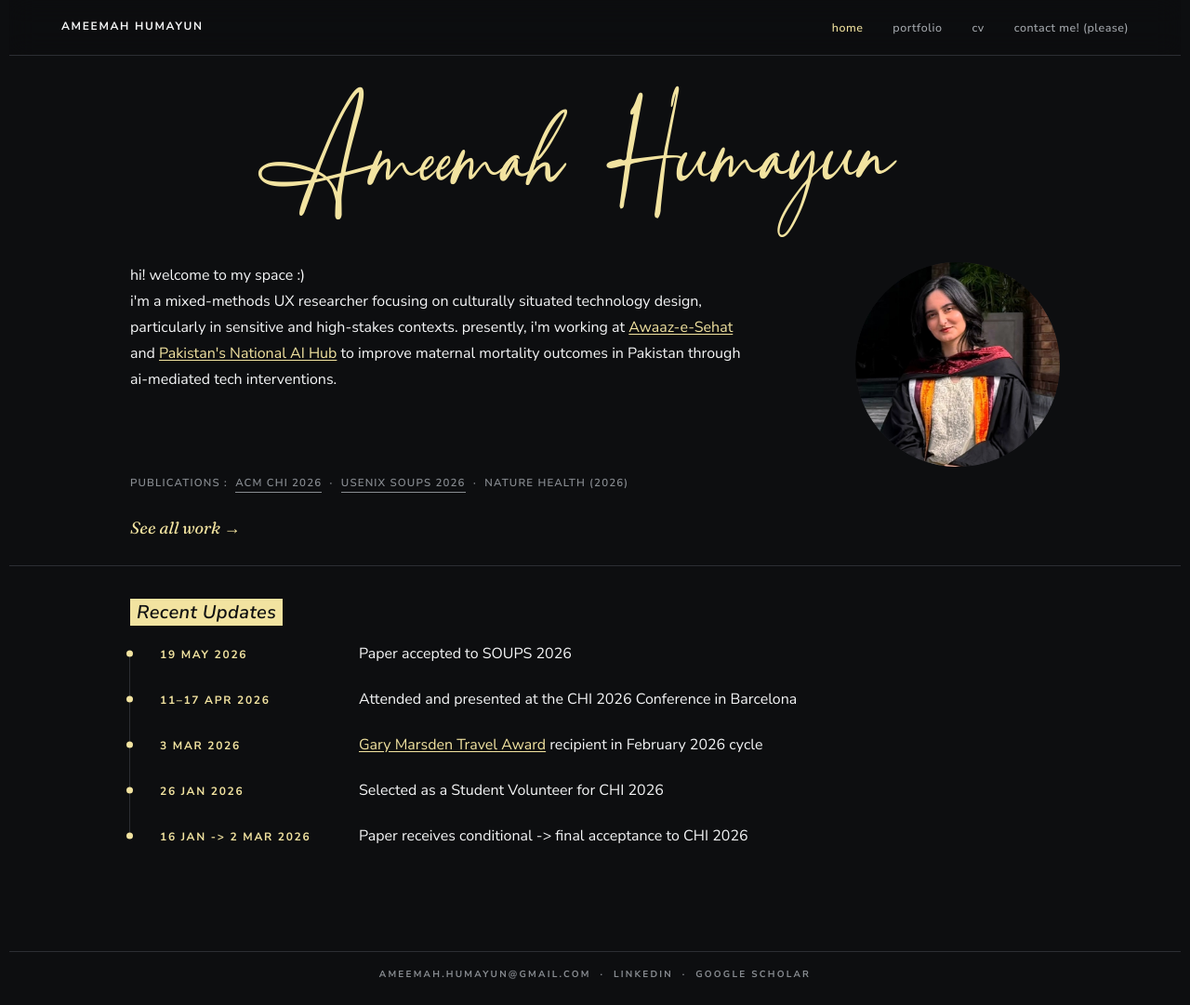
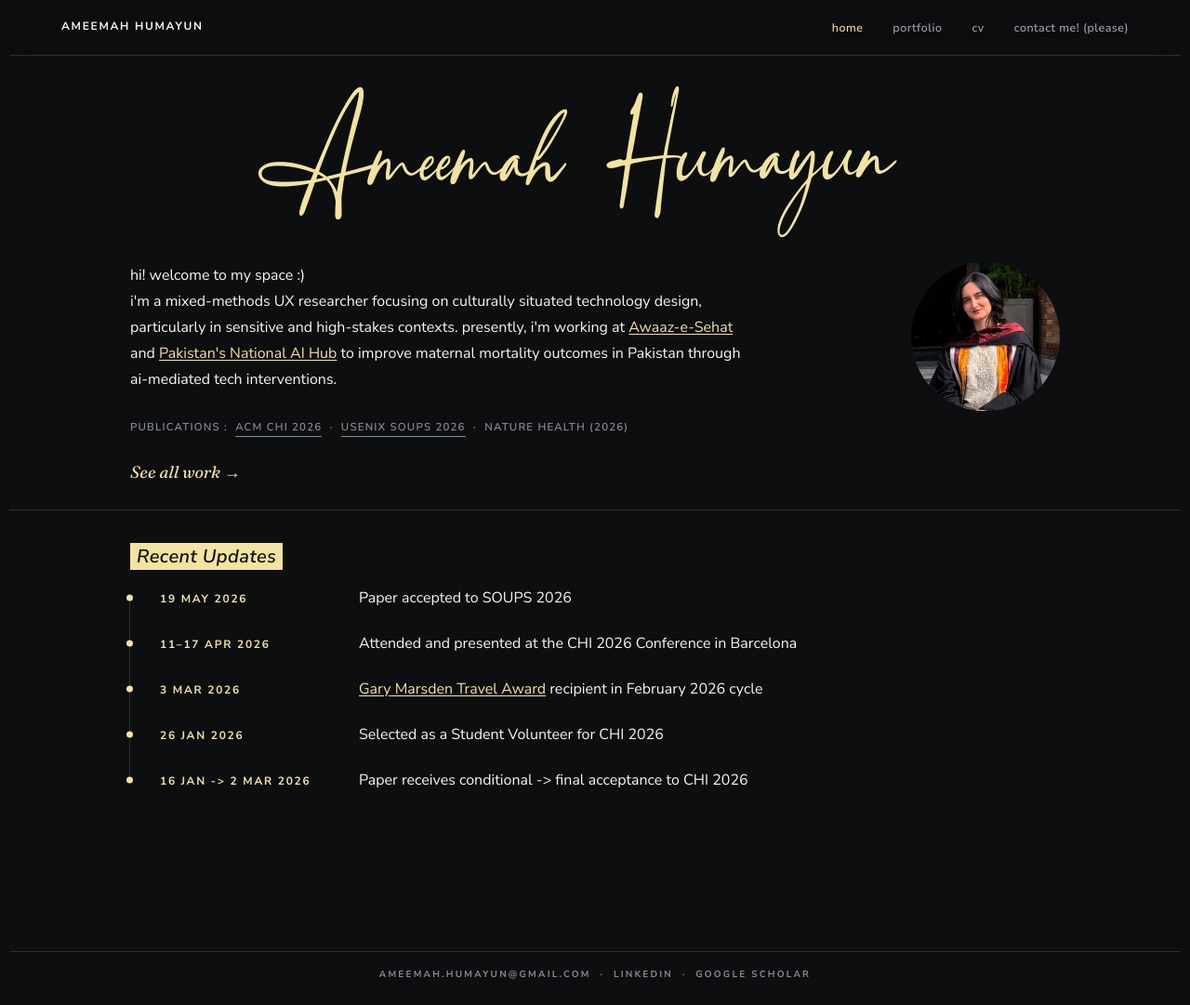
Before and after one commit to ameemahumayun/ameemahumayun.github.io, a Jekyll site: the page built from index.html, in a window 1280 px wide and 1081 px high. Shown: the whole window at 93% size. Built offline with Jekyll 4.4.1, drawn with Linux system fonts in a browser that asks for light colours.

Commit message:
Shrink floated avatar to fix oversized gap before Publications
Root cause of "distance not fixed": at wide viewports the intro
paragraph only wraps to ~4 lines (~120px), but the circle was
220px tall — since Publications clears the float (not just the
text), that height mismatch left a large dead gap below the last
line before it. Shrunk the circle to 160px, much closer to the
paragraph's typical wrapped height, so the gap collapses to normal
paragraph spacing at common desktop widths. Verified at a 1960px
viewport (matching the reported screenshot): gap dropped from a
large visible band to ~28px.

```diff
--- a/assets/css/components.css
+++ b/assets/css/components.css
@@ -217,7 +217,12 @@
   border-radius: 50%;
   border: none;
   object-position: center 15%;
-  width: 220px;
+  /* Sized to roughly match the intro paragraph's wrapped height at
+     common widths (not just the old flat 282/220px guess) — a float
+     that's much taller than the text it wraps leaves a dead gap below
+     the last line before Publications clears it, which is exactly
+     what was happening at ~220px against a ~4-line paragraph. */
+  width: 160px;
   float: right;
   margin: 0 0 0.5rem 1rem;
 }
```
